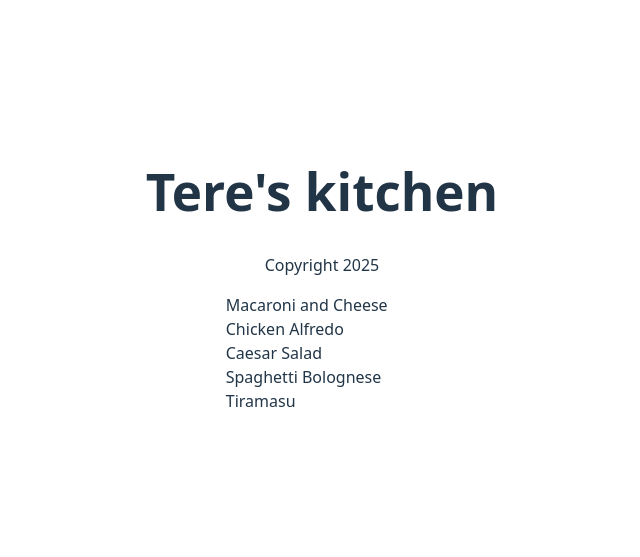
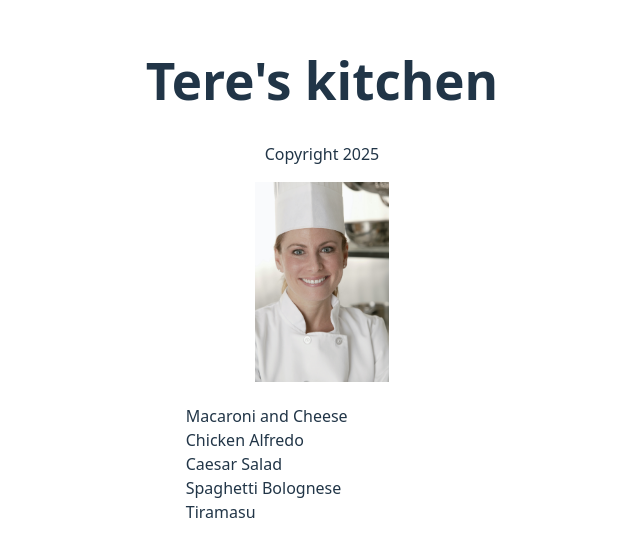
Before and after one commit to gloriaLVela/react-project, a React (Vite) app: page / in a window 1280 px wide. Shown: the part 121-678 px from the top of the page, without its empty margins (318-958 px from the left). Built offline with nearby package versions, Linux system fonts and the light colour scheme.

Commit message:
Add an imgae

```diff
--- a/src/App.jsx
+++ b/src/App.jsx
@@ -1,5 +1,6 @@
 
-import './App.css'
+import './App.css';
+import chef from "./images/chef.jpg";
 
 function Header({name, year}){
 
@@ -26,14 +27,20 @@ function Header({name, year}){
     //console.log(dishes);
   function Main({dishes}){
     return (
-      <ul>
+      <main>
+
+      <img
+        src={chef}
+        height={200}
+        alt="a photo of smiling chef"
+      />
         <ul>
         {dishes.map((dish) => (
           <li style={{listStyleType:"none", textAlign:"left"}} key={dish.id}>{dish.title}</li>
           ))}
       </ul>
 
-      </ul>
+      </main>
     )
   }
 function App() {
```
Also changed, not shown: src/images/chef.jpg (added).
